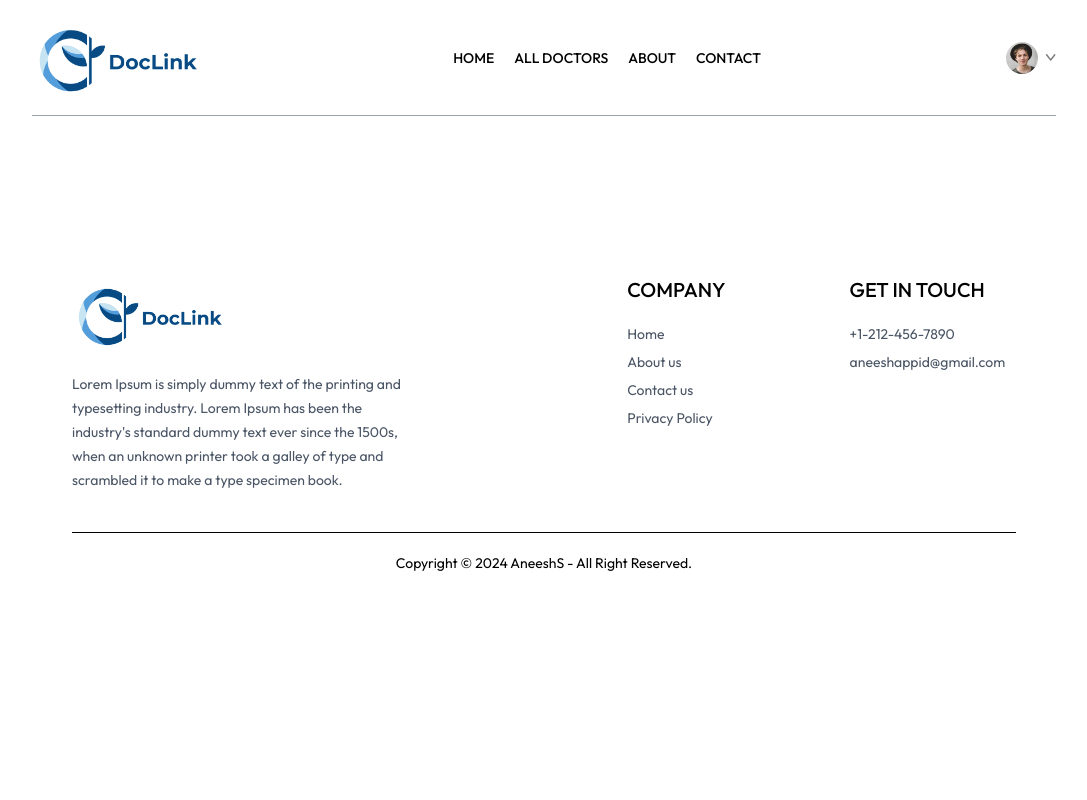
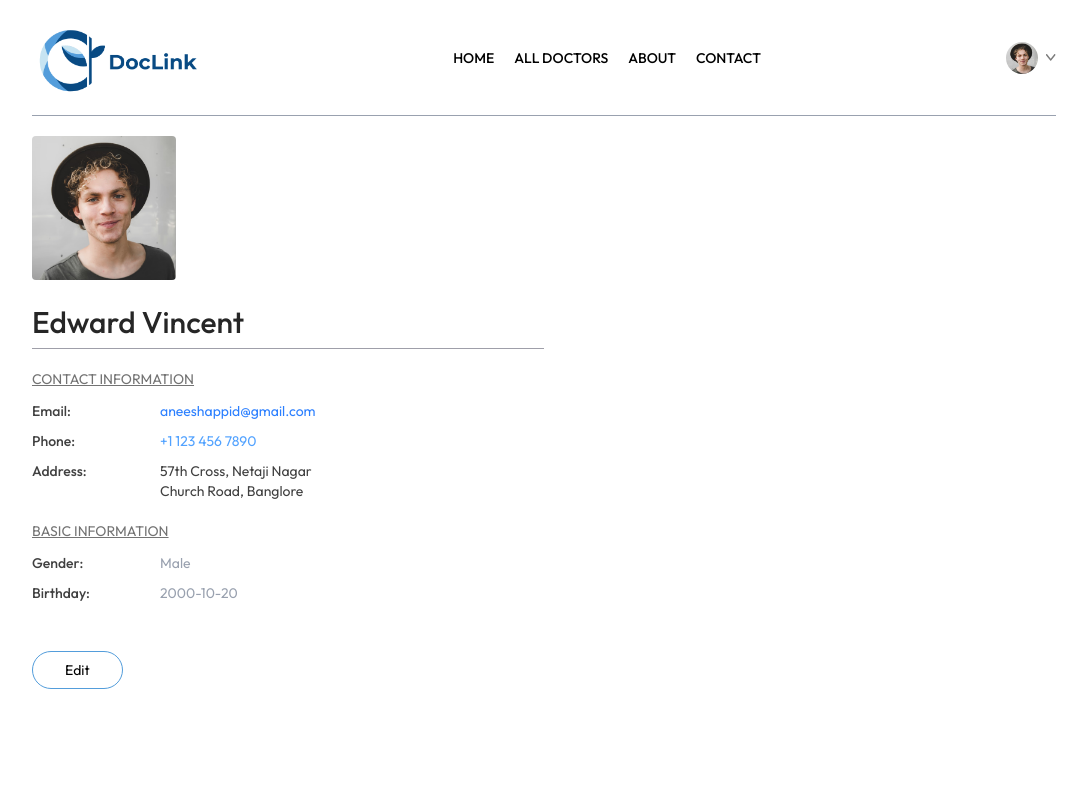
Before and after one commit to aneeshsunganahalli/DocLink, a React (Vite) app in the folder client/: page /my-profile in a window 1280 px wide. Shown: the top 800 px of the page, without its empty margins (96-1183 px from the left). Built offline with nearby package versions, Linux system fonts and the light colour scheme.

Commit message:
Finished Profile Page

```diff
--- a/client/src/pages/Login.jsx
+++ b/client/src/pages/Login.jsx
@@ -18,11 +18,12 @@
         <div className='flex flex-col w-3/8 gap-4 m-auto items-start p-8 min-w-[340px] sm:min-w-96 border rounded-xl text-zinc-600 text-sm shadow-lg'>
           <p className='text-2xl font-semibold'> {state === 'Sign Up'? "Create Account" : "Login"} </p>
           <p>Please {state === 'Sign Up'? "sign up" : "log in"} to book an appoitment</p>
-
-          <div className='w-full'>
+          {
+            state === 'Sign Up' && <div className='w-full'>
             <p>Full Name</p>
             <input className='border border-zinc-300 rounded w-full p-2 mt-1' type='text' onChange={(e) => setName(e.target.name)} value={name} required/>
           </div>
+          }
 
           <div className='w-full'>
             <p>Email</p>
@@ -37,8 +38,8 @@
           <button className='bg-primary mt-2 text-white w-full py-2 rounded-md text-base'> {state === 'Sign Up'? "Create Account" : "Login"} </button>
           {
             state === 'Sign Up'
-            ? <p>Already have an account? <span className='text-primary underline cursor-pointer'>Login here</span></p>
-            : <p>Create a new account <span className='text-primary underline cursor-pointer'>Click here</span></p>
+            ? <p>Already have an account? <span onClick={() => setState('Login')} className='text-primary underline cursor-pointer'>Login here</span></p>
+            : <p>Create a new account <span onClick={() => setState('Sign Up')} className='text-primary underline cursor-pointer'>Click here</span></p>
           }
         </div>
       </form>
--- a/client/src/pages/MyProfile.jsx
+++ b/client/src/pages/MyProfile.jsx
@@ -1,9 +1,91 @@
-import React from 'react'
+import React, { useState } from 'react'
+import { assets } from '../assets/assets_frontend/assets'
 
 export default function MyProfile() {
+
+const [userData,setUserData] = useState({
+  name: "Edward Vincent",
+  image: assets.profile_pic,
+  email: 'aneeshappid@gmail.com',
+  phone: '+1 123 456 7890',
+  address: {
+    line1:"57th Cross, Netaji Nagar ",
+    line2:"Church Road, Banglore"
+  },
+  gender: 'Male',
+  dob:'2000-10-20'
+});
+
+const [isEdit,setIsEdit] = useState(false);
+
   return (
-    <div>
+    <div className='max-w-lg flex flex-col gap-2 text-sm'>
+      <img className='w-36 rounded' src={userData.image} alt="" />
 
+      {
+        isEdit
+        ? <input className='bg-gray-50 text-3xl font-medium max-w-660 mt-4' type='text' value={userData.name} onChange={e => setUserData(prev => ({...prev,name:e.target.value}))} />
+        : <p className='font-medium text-3xl text-neutral-800 mt-4'>{userData.name}</p>
+      }
+      <hr className='bg-zinc-400 h-[1px] border-none'/>
+
+      <div>
+        <p className='underline text-neutral-500 mt-3'>CONTACT INFORMATION</p>
+        <div className='grid grid-cols-[1fr_3fr] gap-y-2.5 mt-3 text-neutral-700'>
+          <p className='font-medium'>Email:</p>
+          <p className='text-blue-500'>{userData.email}</p>
+          <p className='font-medium'>Phone:</p>
+          {
+            isEdit ? <input className='bg-gray-100 max-w-52' type='text' value={userData.phone} onChange={e => setUserData(prev => ({...prev, phone:e.target.value}))} />
+            : <p className='text-blue-400'>{userData.phone}</p>
+          }
+          <p className='font-medium'>Address:</p>
+          {
+            isEdit
+            ? <p>
+              <input className='bg-gray-50' onChange={e => setUserData(prev => ({...prev.address, line1: e.target.value}))} value={userData.address.line1} type='text'/>
+              <br />
+              <input className='bg-gray-50' onChange={e => setUserData(prev => ({...prev.address, line2: e.target.value}))} value={userData.address.line2} type='text' />
+            </p>
+            :
+            <p>
+              {userData.address.line1}
+              <br />
+              {userData.address.line2}
+            </p>
+          }
+        </div>
+      </div>
+
+      <div>
+        <p className='underline text-neutral-500 mt-3'>BASIC INFORMATION</p>
+
+        <div className='grid grid-cols-[1fr_3fr] gap-y-2.5 mt-3 text-neutral-700'>
+          <p className='font-medium'>Gender:</p>
+          {
+            isEdit
+            ? <select className='max-w-20 bg-gray-100' value={userData.gender} onChange={(e) => setUserData(prev => ({...prev,gender :e.target.value}))}>
+              <option value="Male">Male</option>
+              <option value="Female">Female</option>
+            </select>
+            : <p className='text-gray-400'>{userData.gender}</p>
+          }
+          <p className='font-medium'>Birthday:</p>
+          {
+            isEdit
+            ? <input className='max-w-28 bg-gray-100' type='date' onChange={(e) => setUserData(prev => ({...prev, dob: e.target.value}))}/>
+            : <p className='text-gray-400'>{userData.dob}</p>
+          }
+        </div>
+      </div>
+
+      <div className='mt-10'>
+        {
+          isEdit
+          ? <button className='border border-primary px-8 py-2 rounded-full hover:bg-primary hover:text-white transition-all duration-200' onClick={() => setIsEdit(false)}>Save Information</button>
+          : <button className='border border-primary px-8 py-2 rounded-full hover:bg-primary transition-all hover:text-white duration-200' onClick={() => setIsEdit(true)}>Edit</button>
+        }
+      </div>
     </div>
   )
 }
```
